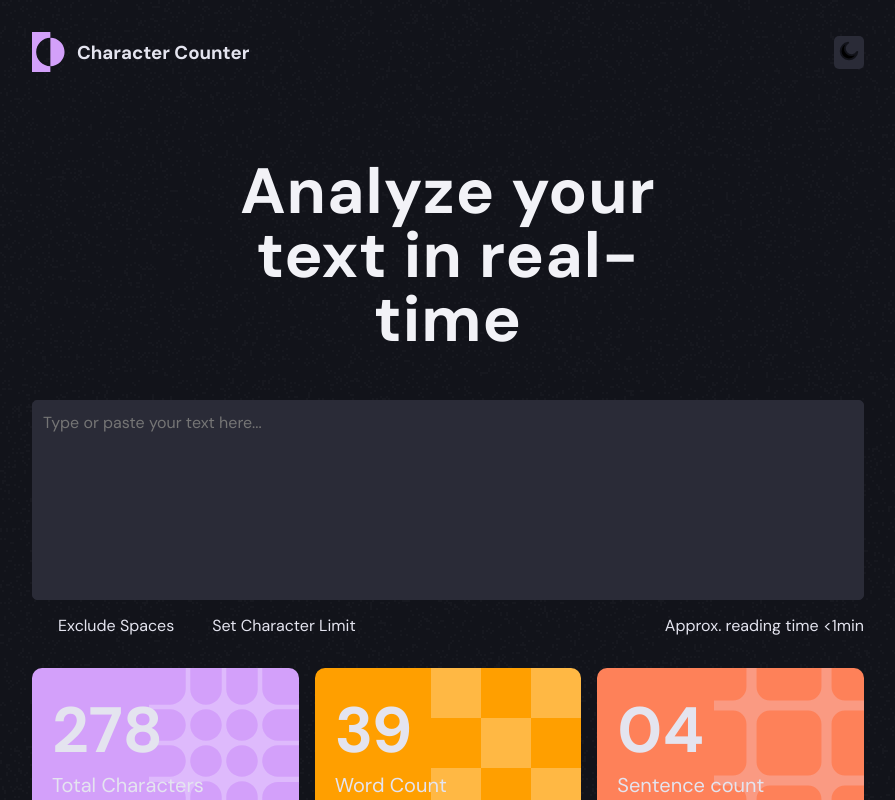
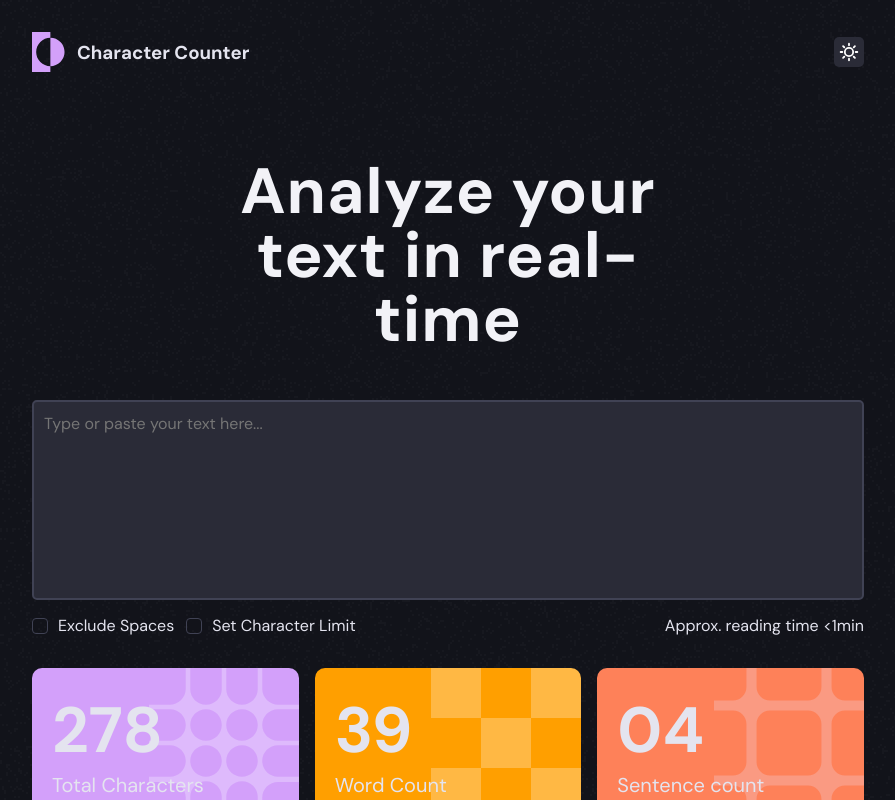
Before and after one commit to rougemeister/character-counter, a plain HTML site: page index.html in a window 1280 px wide. Both pictures are taken after a click on the element 1041 px from the left and 52 px from the top of the page. Shown: the top 800 px of the page, without its empty margins (192-1087 px from the left). Drawn offline with Linux system fonts and the light colour scheme.

Commit message:
Added dark mode toggle functionality

```diff
--- a/index.html
+++ b/index.html
@@ -17,8 +17,8 @@
             </div>
             <div class="theme-toggler">
                 <button >
-                    <!-- <svg xmlns="http://www.w3.org/2000/svg" width="22" height="22" fill="none" viewBox="0 0 22 22"><g clip-path="url(#a)"><path stroke="#fff" stroke-linecap="round" stroke-linejoin="round" stroke-width="1.98" d="M11 1.833v1.834m0 14.666v1.834M3.666 11H1.833m3.955-5.212L4.49 4.492m11.72 1.296 1.297-1.296M5.788 16.215 4.49 17.512m11.72-1.296 1.297 1.296M20.166 11h-1.833m-2.75 0a4.583 4.583 0 1 1-9.167 0 4.583 4.583 0 0 1 9.167 0Z"/></g><defs><clipPath id="a"><path fill="#fff" d="M0 0h22v22H0z"/></clipPath></defs></svg> -->
-                    <svg xmlns="http://www.w3.org/2000/svg" width="22" height="22" fill="none" viewBox="0 0 22 22"><g clip-path="url(#a)"><path stroke="#12131A" stroke-linecap="round" stroke-linejoin="round" stroke-width="1.98" d="M20.125 11.877A7.333 7.333 0 1 1 10.124 1.875a9.168 9.168 0 1 0 10 10.002Z"/></g><defs><clipPath id="a"><path fill="#fff" d="M0 0h22v22H0z"/></clipPath></defs></svg>
+                    <svg class="sun" xmlns="http://www.w3.org/2000/svg" width="22" height="22" fill="none" viewBox="0 0 22 22"><g clip-path="url(#a)"><path stroke="#fff" stroke-linecap="round" stroke-linejoin="round" stroke-width="1.98" d="M11 1.833v1.834m0 14.666v1.834M3.666 11H1.833m3.955-5.212L4.49 4.492m11.72 1.296 1.297-1.296M5.788 16.215 4.49 17.512m11.72-1.296 1.297 1.296M20.166 11h-1.833m-2.75 0a4.583 4.583 0 1 1-9.167 0 4.583 4.583 0 0 1 9.167 0Z"/></g><defs><clipPath id="a"><path fill="#fff" d="M0 0h22v22H0z"/></clipPath></defs></svg>
+                    <svg class="moon" xmlns="http://www.w3.org/2000/svg" width="22" height="22" fill="none" viewBox="0 0 22 22"><g clip-path="url(#a)"><path stroke="#12131A" stroke-linecap="round" stroke-linejoin="round" stroke-width="1.98" d="M20.125 11.877A7.333 7.333 0 1 1 10.124 1.875a9.168 9.168 0 1 0 10 10.002Z"/></g><defs><clipPath id="a"><path fill="#fff" d="M0 0h22v22H0z"/></clipPath></defs></svg>
                 </button>
             </div>
         </header>
@@ -102,8 +102,8 @@
                 </div>
     </div>
     <div class="toggle-overflow">
-        <p class="">See More </p>
-        <img src="./assets/images/down-arrow.svg" alt="down arrow">
+        <p class="toggle-overflow-text">See More </p>
+        <svg xmlns="http://www.w3.org/2000/svg" height="24px" viewBox="0 -960 960 960" width="24px" fill="#000000"><path d="M480-344 240-584l56-56 184 184 184-184 56 56-240 240Z"/ aria-label="down arrow"></svg>
     </div>
     </div>
 </body>
--- a/script.js
+++ b/script.js
@@ -1,10 +1,78 @@
+const sun = document.querySelector('.sun')
+const moon = document.querySelector('.moon')
 const themeToggler = document.querySelector('.theme-toggler')
-console.log(themeToggler)
 
-function toggleTheme (){
-    console.log('hello')
-    document.body.classList.add('darkmode')
-}
+// console.log(themeToggler)
+
+// function toggleTheme (){
+//     document.body.classList.add('darkmode')
+//
+// }
+
+themeToggler.addEventListener('click', toggleDarkMode)
+
+// themeToggler.addEventListener('click', toggleTheme)
+
+/**
+ * Dark Mode Toggle
+ *
+ * This script:
+ * 1. Checks user's system preference for dark/light mode
+ * 2. Provides a toggle function to switch between modes
+ * 3. Saves the preference to localStorage
+ */
+
+// Function to initialize dark mode based on system preference or saved preference
+function initializeDarkMode() {
+
+    const savedPreference = localStorage.getItem('darkmode');
+
+    if (savedPreference !== null) {
+      // Apply saved preference
+      document.documentElement.classList.toggle('darkmode', savedPreference === 'true');
+    } else {
+      // Check system preference
+      const prefersDarkMode = window.matchMedia('(prefers-color-scheme: dark)').matches;
+      document.documentElement.classList.toggle('darkmode', prefersDarkMode);
+      localStorage.setItem('darkmode', prefersDarkMode);
+    }
 
 
-themeToggler.addEventListener('click', toggleTheme)
+    // Update button state if it exists
+    updateButtonState();
+  }
+
+  // Function to toggle dark mode
+  function toggleDarkMode() {
+    const isDarkMode = document.documentElement.classList.toggle('darkmode');
+    localStorage.setItem('darkmode', isDarkMode);
+    updateButtonState();
+    return isDarkMode;
+  }
+
+  // Function to update toggle button state
+  function updateButtonState() {
+    const toggleButton = document.querySelector('.theme-toggler');
+    console.log(toggleButton)
+    if (toggleButton) {
+      const isDarkMode = document.documentElement.classList.contains('darkmode');
+      toggleButton.setAttribute('aria-pressed', isDarkMode);
+
+      moon.style.display = isDarkMode ? 'none' : 'block';
+      sun.style.display = isDarkMode ? 'block' : 'none';
+
+    }
+
+  }
+
+  // Listen for changes in system preference
+  window.matchMedia('(prefers-color-scheme: dark)').addEventListener('change', event => {
+    // Only apply system changes if there's no saved preference
+    if (localStorage.getItem('darkmode') === null) {
+      document.documentElement.classList.toggle('dark', event.matches);
+      updateButtonState();
+    }
+  });
+
+  // Initialize dark mode when the page loads
+  document.addEventListener('DOMContentLoaded', initializeDarkMode);
--- a/styles.css
+++ b/styles.css
@@ -23,6 +23,10 @@
     --primary-text-color: var(--neutral-900);
     --secondary-text-color: var(--neutral-700);
 
+/* Styling */
+    --border-color: var(--neutral-200);
+    --bg-color: var(--neutral-100);
+
 }
 
 * {
@@ -35,18 +39,12 @@
    --background-img: url('./assets/images/bg-dark-theme.png');
    --primary-text-color: var(--neutral-100);
    --secondary-text-color: var(--neutral-200);
+   --border-color: var(--neutral-600);
+   --bg-color: var(--neutral-700);
 
 }
 
-.darkmode button,
-.darkmode .progress,
-.darkmode textarea {
-    background-color: var(--neutral-700);
-}
 
-.darkmode textarea{
-    border: 1px solid var(--neutral-700);
-}
 
 
 body {
@@ -73,15 +71,20 @@ header {
 button {
     border: none;
     cursor: pointer;
-    background: var(--neutral-100);
+    background: var(--bg-color);
     padding: 5px;
     border-radius: 5px;
 }
 
+.sun {
+    display: none;
+}
+
+
+
 header button svg {
     width: 20px;
     height: 20px;
-    fill: var(--base-color);
 }
 
 .container {
@@ -109,13 +112,14 @@ textarea {
     height: 200px;
     padding: 10px;
     border-radius: 5px;
-    border: 2px solid var(--neutral-200);
-    background-color: var(--neutral-100);
+    border: 2px solid var(--border-color);
+    background-color: var(--bg-color);
     color: var(--secondary-text-color);
     font-size: 16px;
     font-family: "DM Sans", sans-serif;
     resize: none;
     line-height: 1.5;
+    transition: background-color 0.3s, color 0.3s;
 }
 
 textarea:focus {
@@ -209,7 +213,7 @@ textarea:focus {
 .progress {
     width: 212px;
     border-radius: 100px;
-    background-color: var(--neutral-100);
+    background-color: var(--bg-color);
 }
 
 .bar-visible {
@@ -272,7 +276,7 @@ input[type="checkbox"] {
     display: flex;
     justify-content: center;
     align-items: center;
-    border: 1px solid var(--neutral-900);
+    border: 1px solid var(--border-color);
     border-radius: 4px;
 }
 
@@ -281,7 +285,7 @@ input[type="checkbox"]::after {
     font-weight: 1000;
     content: "\f00c";
     font-size: 12px;
-    color: var(--neutral-900);
+    color: var(--primary-text-color);
     display: none;
 }
 
@@ -306,6 +310,11 @@ input[type="checkbox"]:checked::after {
     display: flex;
     align-items: center;
     gap: 10px;
+}
+
+
+.toggle-overflow svg {
+    fill: var(--primary-text-color);
 }
 
 /* Media Queries */
```
